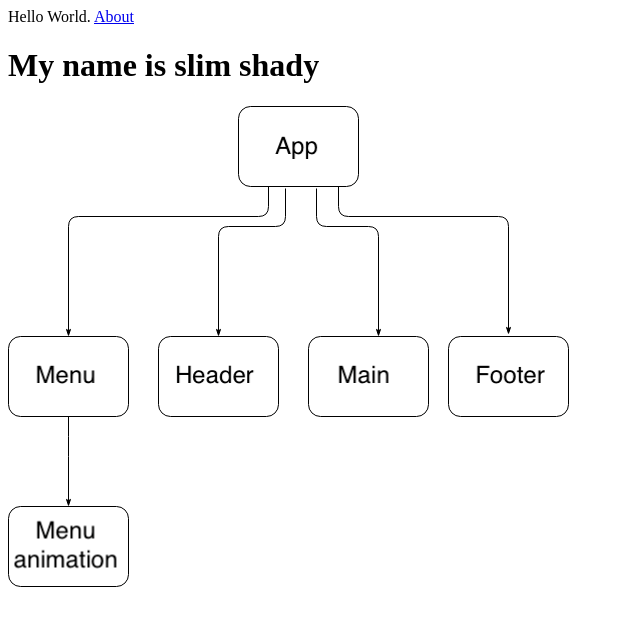
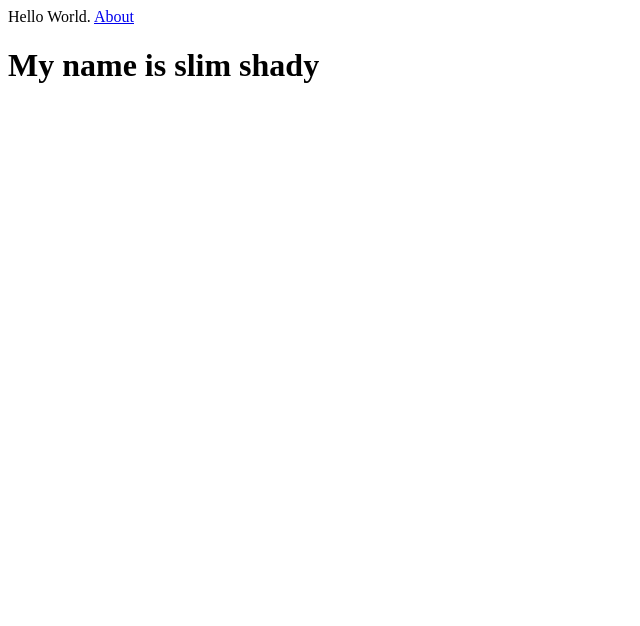
Before and after one commit to Elir-Mahad/notes, a Next.js app: page / in a window 1280 px wide. Shown: the top 626 px of the page, without its empty margins (0-640 px from the left). Built offline with nearby package versions, Linux system fonts and the light colour scheme; no server answers.

Commit message:
Remove next-images dependency because it did not work. Next steps, try the next-optimized-images dependency

```diff
--- a/package.json
+++ b/package.json
@@ -9,7 +9,6 @@
   },
   "dependencies": {
     "next": "latest",
-    "next-images": "^1.8.4",
     "react": "^17.0.2",
     "react-dom": "^17.0.2"
   },
--- a/pages/about.js
+++ b/pages/about.js
@@ -1,6 +1,6 @@
 import Link from "next/link";
-import Image from "next/image";
-import testpic from "../assets/rio-skywalker-95.jpeg";
+// import Image from "next/image";
+// import testpic2 from "../assets/rio-skywalker-95.jpeg";
 export default function About() {
   return (
     <div>
@@ -11,7 +11,7 @@ export default function About() {
           <a>Home</a>
         </Link>
         <h1>Chica chica chow</h1>
-        <Image src={testpic} />
+        {/* <img src={testpic2} /> */}
       </div>
     </div>
   );
--- a/pages/index.js
+++ b/pages/index.js
@@ -1,6 +1,7 @@
 import Link from "next/link";
-import Image from "next/image";
-import testpic from "../assets/component-hierarchy.png";
+// import Image from "next/image";
+// import testpic1 from "../assets/component-hierarchy.png";
+//
 export default function Home() {
   return (
     <div>
@@ -9,7 +10,7 @@ export default function Home() {
         <a>About</a>
       </Link>
       <h1>My name is slim shady</h1>
-      <Image src={testpic} />
+      {/* <img src={testpic1} /> */}
     </div>
   );
 }
```
Also changed, not shown: 1 other file (tests, documents, lock files or other folders).
